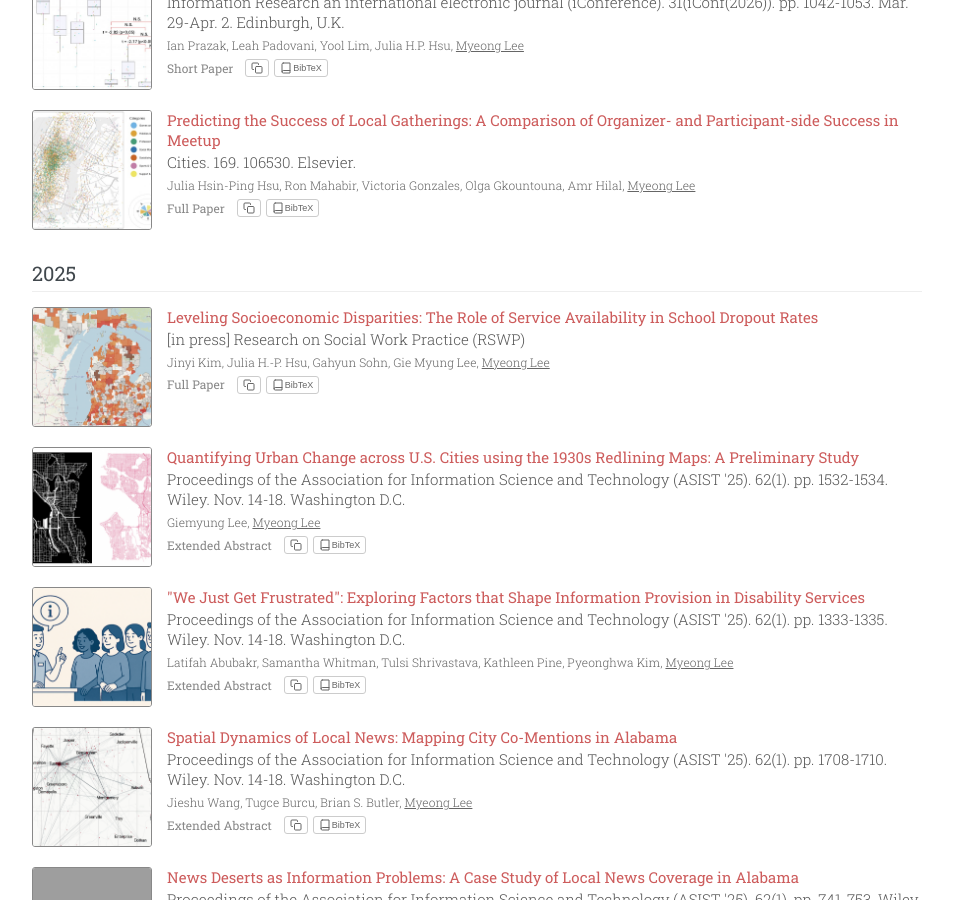
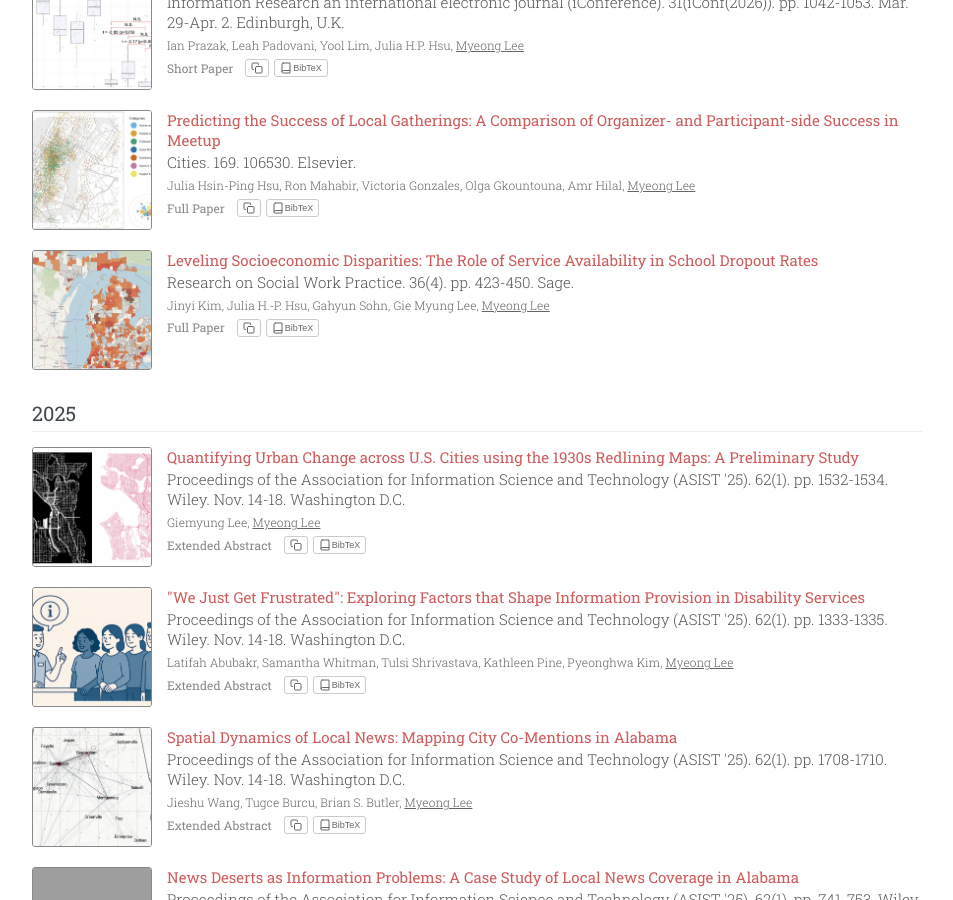
Before and after one commit to myeong/myeong.github.io, a Jekyll site: the page built from publications/index.html, in a window 1280 px wide and 900 px high, scrolled down 909 px. Shown: the whole window, without its empty margins (288-1241 px from the left). Built offline with Jekyll 4.4.1, drawn with Linux system fonts in a browser that asks for light colours; grey boxes are pictures that could not be loaded.

Commit message:
Update Leveling Socioeconomic Disparities paper to published 2026
Co-Authored-By: Claude Opus 4.7 (1M context) <noreply@anthropic.com>

```diff
--- a/_data/publications.yml
+++ b/_data/publications.yml
@@ -182,12 +182,12 @@
     M. (2026). Predicting the Success of Local Gatherings: A Comparison of Organizer-
     and Participant-side Success in Meetup. <em>Cities</em>, 169. 106530. Elsevier.
     <a href="https://doi.org/10.1016/j.cities.2025.106530">https://doi.org/10.1016/j.cities.2025.106530</a>'
-- year: 2025
+- year: 2026
   title: 'Leveling Socioeconomic Disparities: The Role of Service Availability in
     School Dropout Rates'
   slug: leveling-socioeconomic-disparities-the-role-of-service-availability-in-school
   authors: Jinyi Kim, Julia H.-P. Hsu, Gahyun Sohn, Gie Myung Lee, Myeong Lee
-  venue: "[in press] Research on Social Work Practice (RSWP)"
+  venue: Research on Social Work Practice. 36(4). pp. 423-450. Sage.
   publication_type: Full Paper
   thumbnail: "/assets/images/publications/dropout.png"
   body: <p align="left"><strong>Purpose:</strong> Adolescent school dropout remains
@@ -211,9 +211,9 @@
     supported in part by the Institute for Digital InnovAtion (IDIA) at George Mason
     University.</p>
   external_link: https://journals.sagepub.com/eprint/MTYMIPIPFFK9GMJNE5CT/full
-  citation: 'Kim, J., Hsu, J. H., Sohn, G., Lee, G. M., & Lee, M. (in press). Leveling
+  citation: 'Kim, J., Hsu, J. H. P., Sohn, G., Lee, G. M., & Lee, M. (2026). Leveling
     Socioeconomic Disparities: The Role of Service Availability in School Dropout
-    Rates. <em>Research on Social Work Practice (RSWP)</em>. <a href="https://journals.sagepub.com/eprint/MTYMIPIPFFK9GMJNE5CT/full">https://journals.sagepub.com/eprint/MTYMIPIPFFK9GMJNE5CT/full</a>'
+    Rates. <em>Research on Social Work Practice</em>, 36(4), 423-450. <a href="https://journals.sagepub.com/eprint/MTYMIPIPFFK9GMJNE5CT/full">https://journals.sagepub.com/eprint/MTYMIPIPFFK9GMJNE5CT/full</a>'
 - year: 2025
   title: 'Quantifying Urban Change across U.S. Cities using the 1930s Redlining Maps:
     A Preliminary Study'
```
